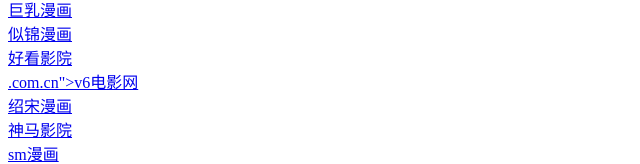
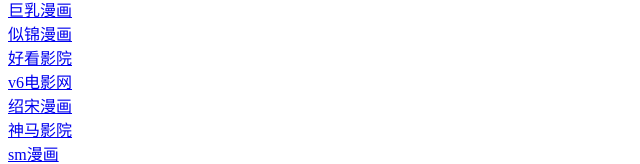
Before and after one commit to muhaoguowangzhidaohang/muhaoguowangzhidaohang.github.io, a plain HTML site: page index.html in a window 1280 px wide. Shown: the part 1139-1303 px from the top of the page, without its empty margins (0-640 px from the left). Drawn offline with Linux system fonts and the light colour scheme.

Commit message:
Fix HTML encoding issues in index.html

```diff
--- a/index.html
+++ b/index.html
@@ -56,7 +56,7 @@
 <a href="https://www.jurumanhua-wap.com.cn">巨乳漫画</a><br>
 <a href="https://www.sijinmanhua-app.com.cn">似锦漫画</a><br>
 <a href="https://haokanyingyuan-zaixian.com.cn">好看影院</a><br>
-<a href="https://www.v6dianyingwang-cn">.com.cn">v6电影网</a><br>
+<a href="https://www.v6dianyingwang-cn.com.cn">v6电影网</a><br>
 <a href="https://shaosongmanhua-cn.com.cn">绍宋漫画</a><br>
 <a href="https://www.shenmayingyuan-zaixian.com.cn">神马影院</a><br>
 <a href="https://www.smmanhua-app.com.cn">sm漫画</a><br>
```
